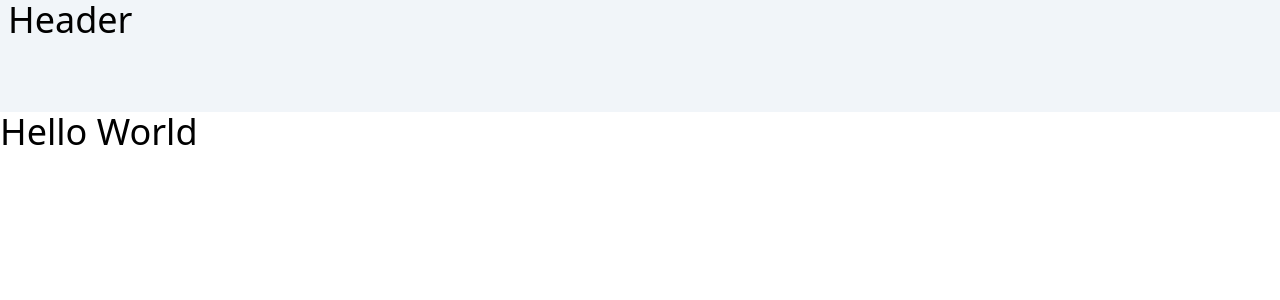
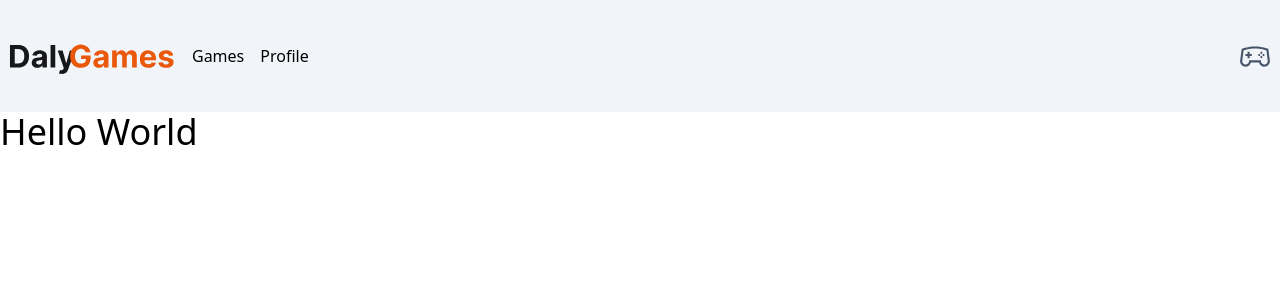
Before and after one commit to cmscoder/dailygames, a Next.js app: page / in a window 1280 px wide. Shown: the top 300 px of the page. Built offline with nearby package versions, Linux system fonts and the light colour scheme.

Commit message:
feat(header): create the header on the home page and add styles from tailwind.

```diff
--- a/src/components/header/index.tsx
+++ b/src/components/header/index.tsx
@@ -1,7 +1,32 @@
-export function Header(){
-    return (
-        <header className="w-full h-28 bg-slate-100 text-black px-2">
-            <h1 className="text-4xl">Header</h1>
-        </header>
-    );
+import logoImg from '../../../public/logo.svg';
+import Image from 'next/image';
+import Link from 'next/link';
+
+import { LiaGamepadSolid } from 'react-icons/lia';
+
+export function Header() {
+  return (
+    <header className="w-full h-28 bg-slate-100 text-black px-2">
+      <div className="max-w-screen-xl mx-auto flex justify-center items-center h-28 sm:justify-between">
+        <nav className="flex justify-center items-center gap-4">
+          <Link href="/">
+            <Image
+              src={logoImg}
+              alt="Logo from dailygames"
+              quality={100}
+              priority={true}
+              className="w-full"
+            />
+          </Link>
+          <Link href="/">Games</Link>
+          <Link href="profile">Profile</Link>
+        </nav>
+        <div className="hidden sm:flex justify-center items-center">
+          <Link href="/profile">
+            <LiaGamepadSolid size={34} color="#475569" />
+          </Link>
+        </div>
+      </div>
+    </header>
+  );
 }
```
Also changed, not shown: package.json (+6 -4 lines), 2 other files (tests, documents, lock files or other folders).
